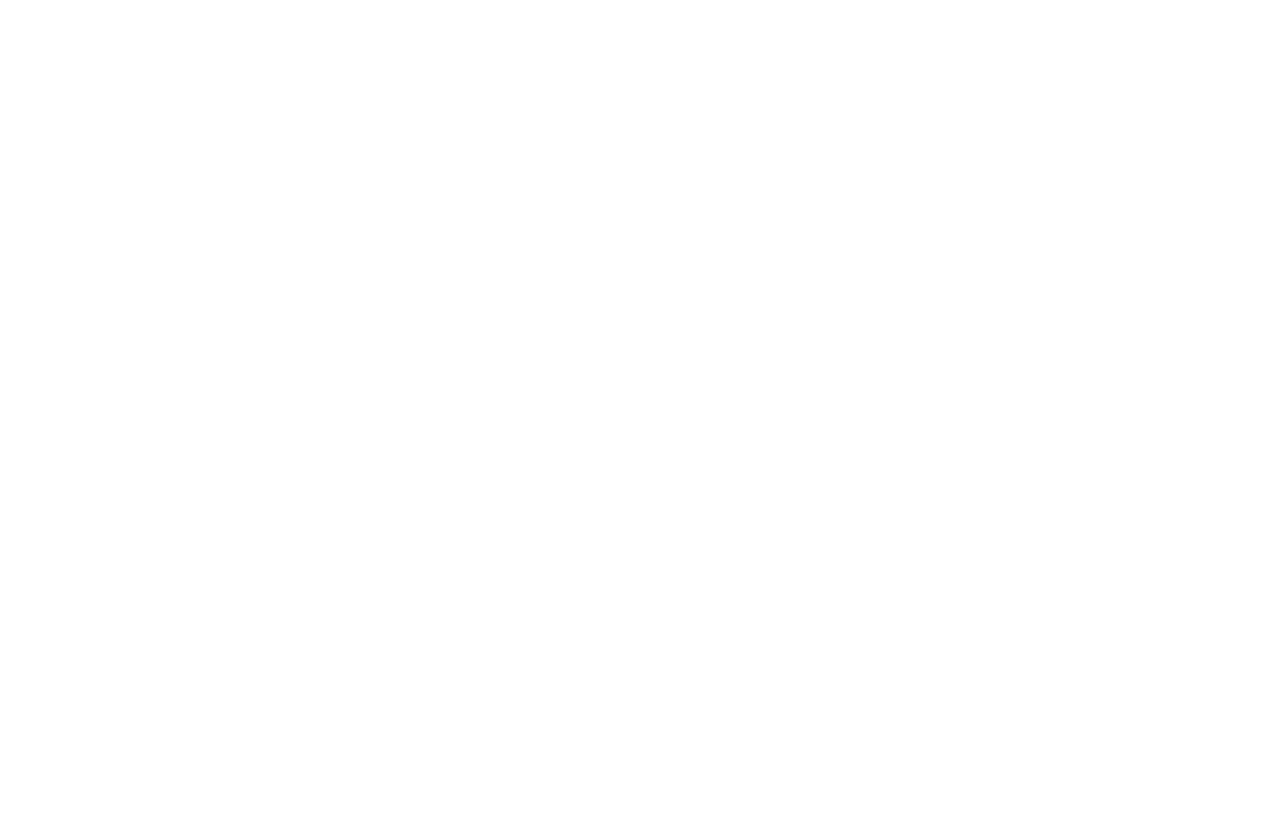
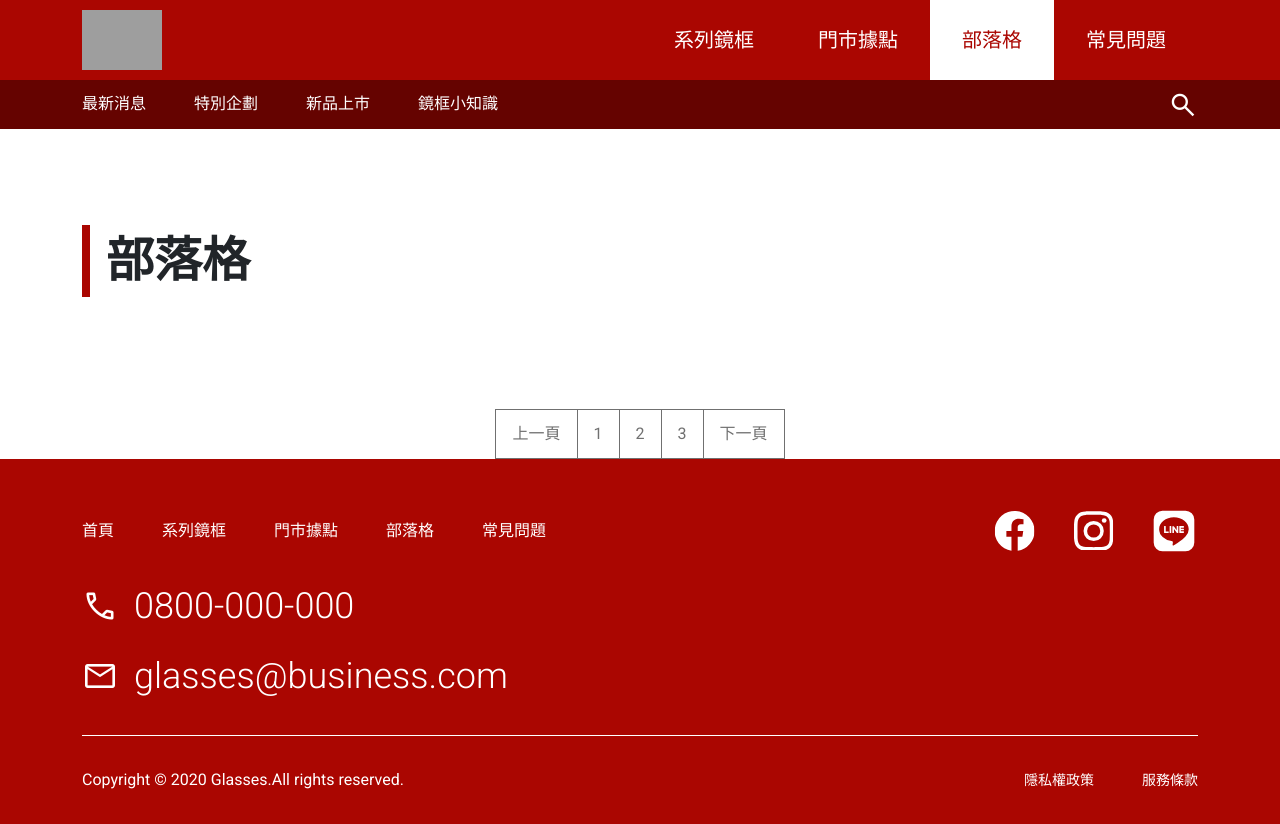
Before and after one commit to xuannn0915/week03-mission, a website: page page/blog.html in a window 1280 px wide. Before the commit the page ends 800 px from the top, so only its background shows below. Drawn offline with nearby package versions, Linux system fonts and the light colour scheme; grey boxes are pictures that could not be loaded.

Commit message:
0728 update

```diff
--- a/page/blog.html
+++ b/page/blog.html
@@ -0,0 +1,198 @@
+<!DOCTYPE html>
+<html lang="en">
+  <head>
+    <meta charset="UTF-8" />
+    <meta name="viewport" content="width=device-width, initial-scale=1.0" />
+    <title>Glasses</title>
+    <link href="../pic/ico_icon.ico" rel="shortcut icon" />
+
+    <!-- css -->
+    <link rel="stylesheet" href="../css/all.min.css" />
+    <link rel="stylesheet" href="../css/blog.min.css" />
+
+    <!-- material icon -->
+    <link
+      rel="stylesheet"
+      href="https://fonts.googleapis.com/css2?family=Material+Symbols+Outlined:opsz,wght,FILL,GRAD@20..48,100..700,0..1,-50..200"
+    />
+  </head>
+<body>
+  <!-- navbar -->
+  <div class="navbar bg-primary z-1">
+    <div
+      class="container d-flex flex-md-row justify-content-md-between align-items-md-center flex-column align-items-start"
+    >
+      <a href="../index.html">
+        <img
+          src="https://github.com/hexschool/2022-web-layout-training/blob/main/week3-4/logo-white.png?raw=true"
+          alt="logo"
+        />
+      </a>
+      <ul class="menu d-flex d-none d-md-flex">
+        <li class="item">
+          <a href="./series.html" class="fs-lg-5 fs-6"> 系列鏡框 </a>
+        </li>
+        <li class="item">
+          <a href="./location.html" class="fs-lg-5 fs-6"> 門市據點 </a>
+        </li>
+        <li class="item active">
+          <a href="./blog.html" class="fs-lg-5 fs-6"> 部落格 </a>
+        </li>
+        <li class="item">
+          <a href="./faq.html" class="fs-lg-5 fs-6"> 常見問題 </a>
+        </li>
+      </ul>
+    </div>
+
+    <!-- mobile menu -->
+    <ul class="menu d-flex flex-wrap d-block d-md-none">
+      <li class="item border-start-0">
+        <a href="./series.html" class="fs-5"> 系列鏡框 </a>
+      </li>
+      <li class="item border-end-0">
+        <a href="./location.html" class="fs-5"> 門市據點 </a>
+      </li>
+      <li class="item border-start-0 active">
+        <a href="./blog.html" class="fs-5"> 部落格 </a>
+      </li>
+      <li class="item border-end-0">
+        <a href="./faq.html" class="fs-5"> 常見問題 </a>
+      </li>
+    </ul>
+  </div>
+
+  <!-- sub-navbar -->
+  <div class="sub-navbar bg-teritory">
+    <div class="container d-flex justify-content-between align-items-center">
+      <ul class="menu d-flex align-items-center">
+        <li class="item">
+          <a href="#" class="link-white d-inline-block">最新消息</a>
+        </li>
+        <li class="item">
+          <a href="#" class="link-white d-inline-block">特別企劃</a>
+        </li>
+        <li class="item">
+          <a href="#" class="link-white d-inline-block">新品上市</a>
+        </li>
+        <li class="item">
+          <a href="#" class="link-white d-inline-block me-0">鏡框小知識</a>
+        </li>
+      </ul>
+      <span class="material-symbols-outlined link-white">
+        search
+      </span>
+    </div>
+  </div>
+
+
+  <!-- blog -->
+  <div class="blog">
+    <div class="container">
+      <h2 class="fs-md-2 fs-4 fw-bold">部落格</h2>
+      <ul class="">
+        <li class="">
+        </li>
+      </ul>
+    </div>
+  </div>
+
+  <!-- pagination -->
+  <nav aria-label="Page navigation example">
+    <ul class="pagination justify-content-center">
+      <li class="page-item">
+        <a class="page-link border-dark rounded-0" href="#">上一頁</a>
+      </li>
+      <li class="page-item">
+        <a class="page-link border-dark" href="#">1</a>
+      </li>
+      <li class="page-item">
+        <a class="page-link border-dark" href="#">2</a>
+      </li>
+      <li class="page-item">
+        <a class="page-link border-dark" href="#">3</a>
+      </li>
+      <li class="page-item">
+        <a class="page-link border-dark rounded-0" href="#">下一頁</a>
+      </li>
+    </ul>
+  </nav>
+
+  <!-- footer -->
+  <div class="footer bg-primary">
+    <div class="container">
+      <div
+        class="footer-navbar d-flex justify-content-between align-items-start border-bottom border-white"
+      >
+        <!-- footer leftside -->
+        <div class="footer-info d-flex flex-column align-items-start">
+          <ul class="footer-menu d-md-flex d-none align-items-center">
+            <li>
+              <a href="./index.html" class="link-white"> 首頁 </a>
+            </li>
+            <li>
+              <a href="./page/series.html" class="link-white"> 系列鏡框 </a>
+            </li>
+            <li>
+              <a href="./page/location.html" class="link-white"> 門市據點 </a>
+            </li>
+            <li>
+              <a href="./page/blog.html" class="link-white"> 部落格 </a>
+            </li>
+            <li class="me-0">
+              <a href="./page/faq.html" class="link-white"> 常見問題 </a>
+            </li>
+          </ul>
+          <div class="footer-contact">
+            <a
+              href="tel:0800-000-000"
+              class="item d-flex align-items-center link-white fs-md-3 fs-6 fw-light"
+            >
+              <span class="material-symbols-outlined"> call </span>
+              0800-000-000
+            </a>
+            <a
+              href="mailto:glasses@business.com"
+              class="item d-flex align-items-center mb-0 link-white fs-md-3 fs-6 fw-light"
+            >
+              <span class="material-symbols-outlined"> mail </span>
+              glasses@business.com
+            </a>
+          </div>
+        </div>
+
+        <!-- footer rightside -->
+        <ul class="media d-flex align-items-center">
+          <li>
+            <a href="#">
+              <img src="../pic/ic_social_fb.svg" alt="fb icon" />
+            </a>
+          </li>
+          <li>
+            <a href="#">
+              <img src="../pic/ic_social_ig.svg" alt="ig icon" />
+            </a>
+          </li>
+          <li class="me-0">
+            <a href="#">
+              <img src="../pic/ic_social_line.svg" alt="line icon" />
+            </a>
+          </li>
+        </ul>
+      </div>
+      <div
+        class="copyright d-md-flex justify-content-between align-items-center"
+      >
+        <p class="text-white">
+          Copyright © 2020 Glasses.All rights reserved.
+        </p>
+        <ul class="d-md-flex align-items-center">
+          <li><a href="#" class="link-white fs-md-7 fs-6">隱私權政策</a></li>
+          <li class="mb-0 me-0">
+            <a href="#" class="link-white fs-md-7 fs-6">服務條款</a>
+          </li>
+        </ul>
+      </div>
+    </div>
+  </div>
+</body>
+</html>
--- a/style/_component.scss
+++ b/style/_component.scss
@@ -130,3 +130,22 @@
     }
   }
 }
+
+
+// pagination
+.pagination{
+  a{
+    color: $dark;
+    padding: 12px 16px;
+  }
+  a:hover{
+    background: #F2F2F2;
+  }
+  a:active, a:focus{
+    background: #000;
+    color: #fff;
+  }
+  .prevNext{
+    padding: 11px 12px;
+  }
+}
--- a/style/all.scss
+++ b/style/all.scss
@@ -47,7 +47,7 @@
 @import "../node_modules/bootstrap/scss/utilities/api";
 
 // component
-@import "../style/component"; //header footer
+@import "../style/component"; //header footer pagination
 
 // font
 @import url('https://fonts.googleapis.com/css2?family=Noto+Sans+TC:wght@100;300;400;500;700;900&family=Roboto:wght@100;300;400;500;700;900&display=swap');
--- /dev/null
+++ b/style/blog.scss
@@ -0,0 +1,47 @@
+@import "./color";
+
+.sub-navbar {
+  margin-top: 80px;
+  li {
+    padding: 12px 0;
+    margin-right: 48px;
+    a {
+      border-bottom: 1px solid transparent;
+    }
+  }
+
+  li:hover {
+    a {
+      border-bottom: 1px solid #fff;
+    }
+  }
+
+  span {
+    font-size: 30px;
+    cursor: pointer;
+  }
+}
+
+.blog {
+  padding: 96px 0 80px 0;
+
+  h2 {
+    padding: 0 16px;
+    margin-bottom: 32px;
+    border-left: 8px solid $primary;
+  }
+
+  @media (max-width: 992px) {
+    margin-top: 74px;
+    padding: 80px 0;
+  }
+
+  @media (max-width: 768px) {
+    margin-top: 0;
+    padding: 40px 0 64px 0;
+
+    h2 {
+      margin-bottom: 24px;
+    }
+  }
+}
--- a/style/location_store.scss
+++ b/style/location_store.scss
@@ -48,21 +48,24 @@
   }
   }
 
-
-
-
-
-
   @media (max-width:992px) {
     margin-top: 74px;
     padding: 80px 0;
 
+    .store-card{
+      margin-bottom: 24px;
+    }
     .card-pic{
       width: 50%;
       margin-right: 24px;
     }
     .card-body{
       width: 50%;
+    }
+    .field{
+      label{
+        width: 30%;
+      }
     }
   }
 
@@ -77,7 +80,6 @@
     .field{
       margin-bottom: 24px;
       label{
-        width: 20%;
         margin-right: 8px;
       }
     }
--- a/style/series.scss
+++ b/style/series.scss
@@ -94,24 +94,6 @@
     }
   }
 
-  .pagination{
-    a{
-      color: $dark;
-      padding: 12px 16px;
-    }
-    a:hover{
-      background: #F2F2F2;
-    }
-    a:active, a:focus{
-      background: #000;
-      color: #fff;
-    }
-    .prevNext{
-      padding: 11px 12px;
-    }
-  }
-
-
   @media (max-width:992px) {
     .productList{
       margin-bottom: 40px;
--- a/style/series_sunglasses.scss
+++ b/style/series_sunglasses.scss
@@ -94,24 +94,6 @@
     }
   }
 
-  .pagination{
-    a{
-      color: $dark;
-      padding: 12px 16px;
-    }
-    a:hover{
-      background: #F2F2F2;
-    }
-    a:active, a:focus{
-      background: #000;
-      color: #fff;
-    }
-    .prevNext{
-      padding: 11px 12px;
-    }
-  }
-
-
   @media (max-width:992px) {
     .productList{
       margin-bottom: 40px;
```
Also changed, not shown: page/location.html (+1 -1 lines), page/location_store.html (+5 -5 lines), css/all.min.css, css/blog.min.css (added), css/blog_article.min.css (added), css/location_store.min.css, css/series.min.css, css/series_sunglasses.min.css, page/blog_article.html (added), style/blog_article.scss (added), 7 other files.
